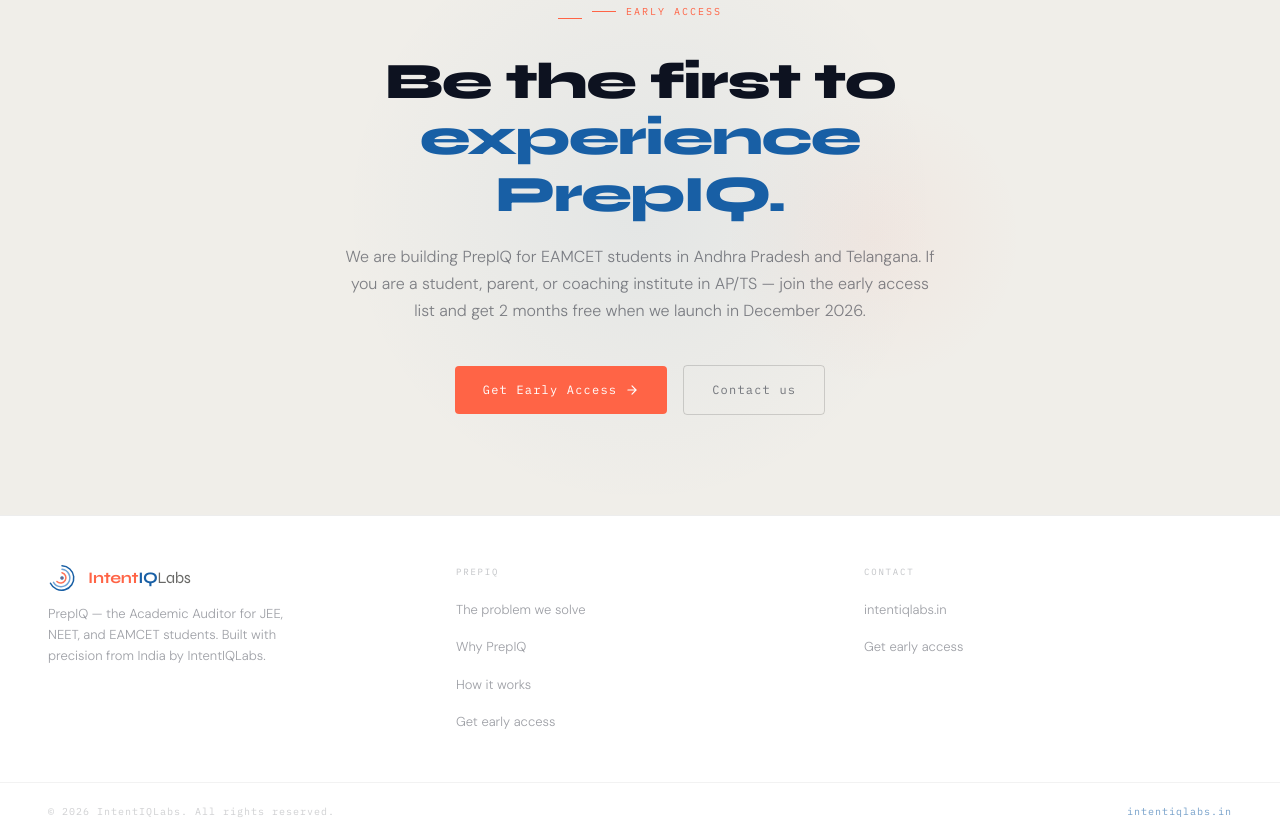
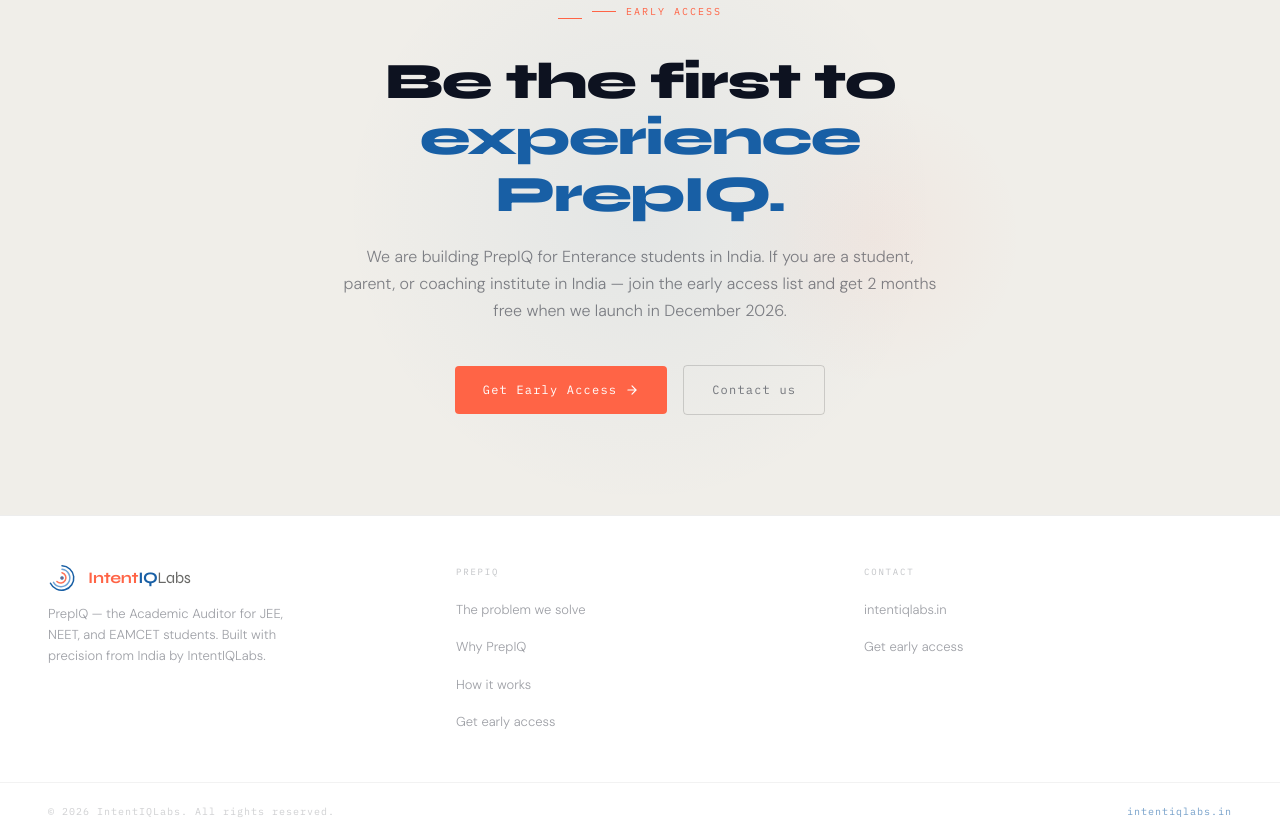
Before and after one commit to IntentIqLabs/intentiqlabs.github.io, a plain HTML site: page index.html in a window 1280 px wide. Shown: the part 4690-5530 px from the top of the page. Drawn offline with Linux system fonts and the light colour scheme.

Commit message:
Update index.html in AP and TS relacement

```diff
--- a/index.html
+++ b/index.html
@@ -1174,7 +1174,7 @@
     </div>
     <h2>Be the first to<br><em>experience PrepIQ.</em></h2>
     <p class="cta-sub">
-      We are building PrepIQ for EAMCET students in Andhra Pradesh and Telangana. If you are a student, parent, or coaching institute in AP/TS — join the early access list and get 2 months free when we launch in December 2026.
+      We are building PrepIQ for Enterance students in India. If you are a student, parent, or coaching institute in India — join the early access list and get 2 months free when we launch in December 2026.
     </p>
     <div class="cta-actions">
       <a href="mailto:raghavanalla@intentiqlabs.in" class="btn-coral">
```
